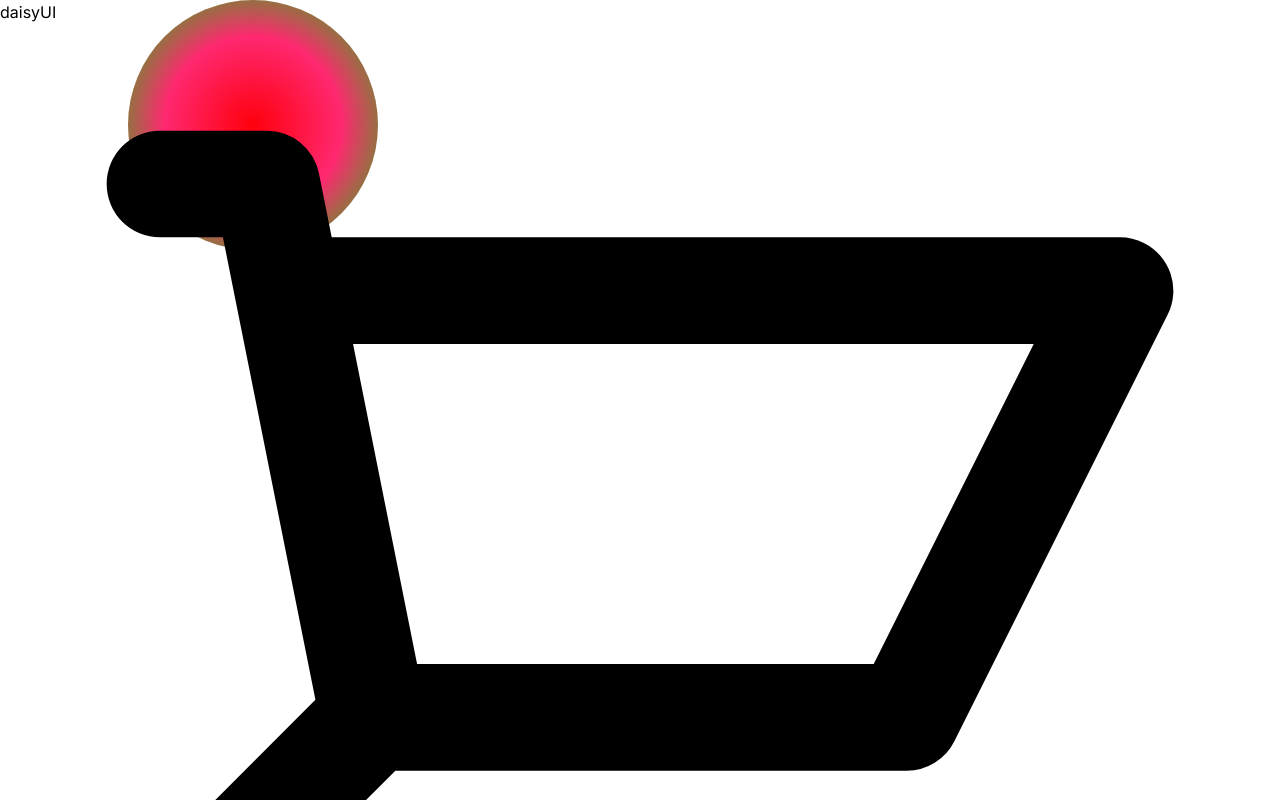
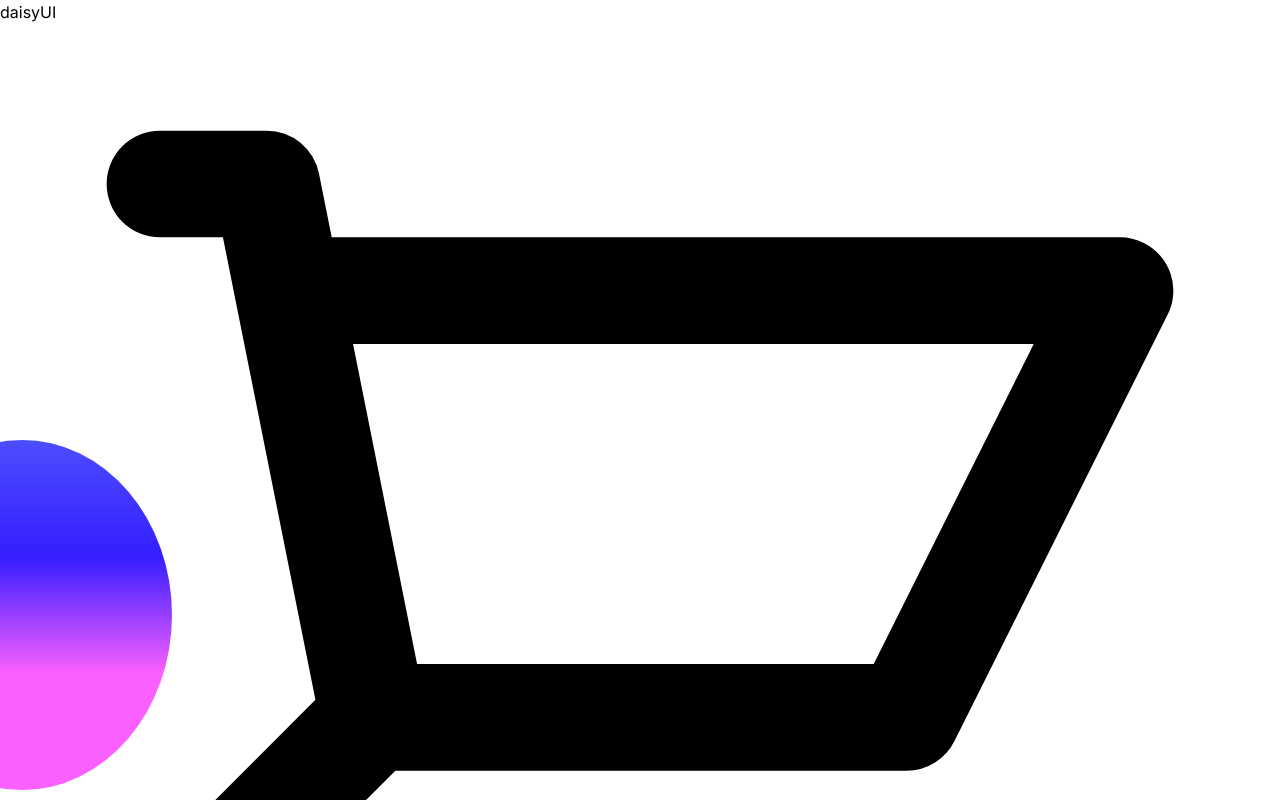
Before and after one commit to abdurrashidkhan/digital-marketing-agency, a Next.js app: page / in a window 1280 px wide. Shown: the top 800 px of the page. Built offline with nearby package versions, Linux system fonts and the light colour scheme.

Commit message:
banner done

```diff
--- a/src/Components/Banner/Banner.jsx
+++ b/src/Components/Banner/Banner.jsx
@@ -7,12 +7,12 @@ import BannerPhotos from "/src/images/3.png";
 export default function Banner() {
   return (
     <main>
-      <div className="container mx-auto px-2 py-0 w-[100%] h-[100vh] relative ">
+      <div className="container mx-auto  py-0 w-[100%] h-[100vh] relative overflow-hidden">
         <div className="main">
           <div className="banner_center top-[40%]">
-            <div className="grid grid-cols-1 md:grid-cols-2 gap-3 items-center justify-items-end">
+            <div className="flex flex-col-reverse sm:flex-row gap-5 items-center justify-items-end sm:px-4">
               {/* 1st part banner */}
-              <div className="w-[90%]">
+              <div className="w-[90%] sm:w-[55%]">
                 <div className="">
                   <Link
                     className="text-base font-sans font-semibold text-blue-700 tracking-[4px]"
@@ -21,8 +21,8 @@ export default function Banner() {
                     What we do ?
                   </Link>
                 </div>
-                <div>
-                  <h1 className="text-5xl tracking-[2px] py-8">
+                <div className="">
+                  <h1 className="text-[20px] font-semibold sm:text-3xl lg:text-5xl  tracking-[2px] py-8">
                     We make strategies design & Development{" "}
                   </h1>
                   <p className="text-[18px] capitalize">
@@ -31,11 +31,13 @@ export default function Banner() {
                   </p>
                 </div>
                 <div className="my-8">
-                  <button className=" bg-[#3C71FF] text-xl px-4 py-2 rounded shadow-2xl font-sans">
-                    <div className="flex items-center gap-2">
-                      <span>Let&apos;s get started</span>
+                  <button className=" bg-[#3C71FF] text-xl px-4 py-2 rounded shadow-2xl font-sans tracking-[2px]">
+                    <div className="flex items-center gap-2 ">
+                      <span className="text-[#fff]">
+                        Let&apos;s get started
+                      </span>
                       <span>
-                        <FaArrowRight />
+                        <FaArrowRight className="text-[#fff]" />
                       </span>
                     </div>
                   </button>
@@ -45,7 +47,7 @@ export default function Banner() {
               <div className="">
                 <Image
                   loading="lazy"
-                  // placeholder="blur"
+                  placeholder="blur"
                   src={BannerPhotos}
                   width={500}
                   height={500}
--- a/src/Components/Banner/style.css
+++ b/src/Components/Banner/style.css
@@ -1,7 +1,7 @@
 .main {
   width: 100%;
   height: 100%;
-  backdrop-filter: blur(100px);
+  backdrop-filter: blur(50px);
 }
 /* content center  */
 .banner_center {
@@ -20,21 +20,24 @@
 /* banner_circle_bluer_right */
 #banner_circle_bluer_right {
   position: absolute;
-  top: 0%;
-  left: 10%;
-  background-image: radial-gradient(
-    circle,
-    rgb(255, 0, 13),
-    rgba(255, 0, 85, 0.842),
-    rgb(4, 211, 4)
+  top: 55%;
+  left: -10%;
+
+  /* background-image: linear-gradient(red, yellow, green); */
+  background-image: linear-gradient(
+    to bottom,
+    rgba(0, 0, 255, 0.699),
+    rgba(25, 0, 255, 0.884),
+    rgba(248, 35, 255, 0.726),
+    rgba(248, 35, 255, 0.726)
   );
-  width: 250px;
-  height: 250px;
+  width: 300px;
+  height: 350px;
   backdrop-filter: blur(50px);
   border-radius: 50%;
   -webkit-border-radius: 50%;
   -moz-border-radius: 50%;
   -ms-border-radius: 50%;
   -o-border-radius: 50%;
-  z-index: -111;
+  z-index: -11;
 }
--- a/src/Components/Navbar/Navbar.jsx
+++ b/src/Components/Navbar/Navbar.jsx
@@ -1,11 +1,11 @@
 export default function Navbar() {
   return (
-    <div className="navbar bg-transparent border-b border-[#1d2553b0] shadow-2xl fixed z-[999999]">
+    <div className="navbar bg-[transparent] border-b border-[#1d2553b0] shadow-2xl fixed z-[9999]">
       <div className="container mx-auto px-2">
         <div className="flex-1">
           <a className="btn btn-ghost text-xl">daisyUI</a>
         </div>
-        <div className="flex-none">
+        <div className="flex">
           <div className="dropdown dropdown-end">
             <div
               tabIndex={0}
```
Also changed, not shown: src/app/page.js (line endings or trailing spaces).
